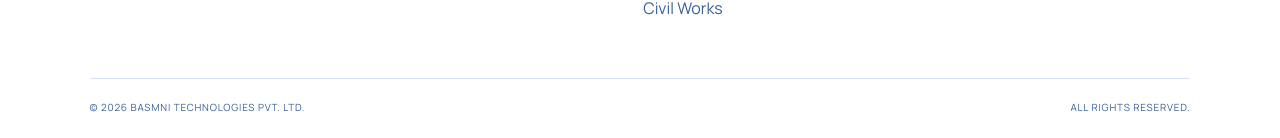
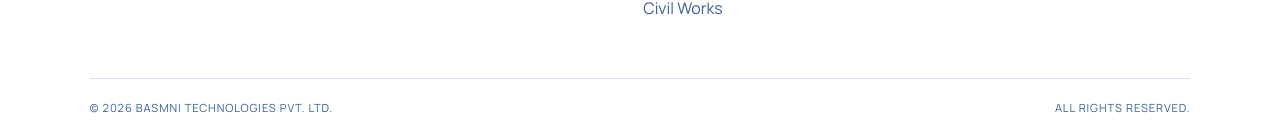
Before and after one commit to code-x-prime/basmni, a Next.js app: page / in a window 1280 px wide. Shown: the part 3276-3414 px from the top of the page. Built offline with nearby package versions, Linux system fonts and the light colour scheme.

Commit message:
Update footer text size for improved readability

```diff
--- a/components/layout/Footer.tsx
+++ b/components/layout/Footer.tsx
@@ -69,7 +69,7 @@ export function Footer() {
         </div>
       </div>
 
-      <div className="mt-14 flex flex-col justify-between gap-2 border-t border-border pt-5 text-[0.62rem] uppercase tracking-[0.08em] text-muted sm:flex-row sm:items-center">
+      <div className="mt-14 flex flex-col justify-between gap-2 border-t border-border pt-5 text-[0.7rem] uppercase tracking-[0.08em] text-muted sm:flex-row sm:items-center">
         <span>© 2026 Basmni Technologies Pvt. Ltd.</span>
         <span className="flex flex-wrap items-center gap-x-4 gap-y-1">
           <span>All rights reserved.</span>
```
